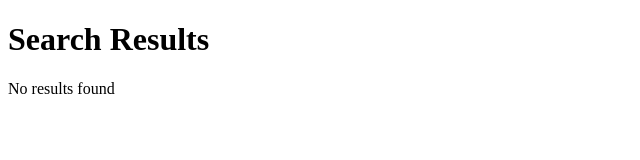
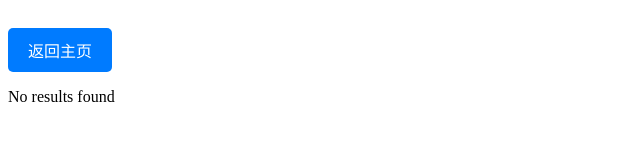
Before and after one commit to buptredlib/buptredlib.github.io, a plain HTML site: page results.html in a window 1280 px wide. Shown: the whole page, without its empty margins (0-640 px from the left). Drawn offline with Linux system fonts and the light colour scheme.

Commit message:
Update results.html

```diff
--- a/results.html
+++ b/results.html
@@ -13,16 +13,27 @@
         .result-item div {
             margin: 5px 0;
         }
+        .back-button {
+            display: inline-block;
+            margin-top: 20px;
+            padding: 10px 20px;
+            background-color: #007BFF;
+            color: white;
+            text-decoration: none;
+            border-radius: 5px;
+        }
+        .back-button:hover {
+            background-color: #0056b3;
+        }
     </style>
 </head>
 <body>
-    <h1>Search Results</h1>
+    <a href="index.html" class="back-button">返回主页</a>
     <div id="output"></div>
-
     <script>
         function displayOutput(data) {
             const output = document.getElementById('output');
-            output.innerHTML = '<h2>Search Results</h2>';
+            output.innerHTML = '<h2>搜索结果</h2>';
 
             if (data.length === 0) {
                 output.innerHTML += '<p>No results found</p>';
```
